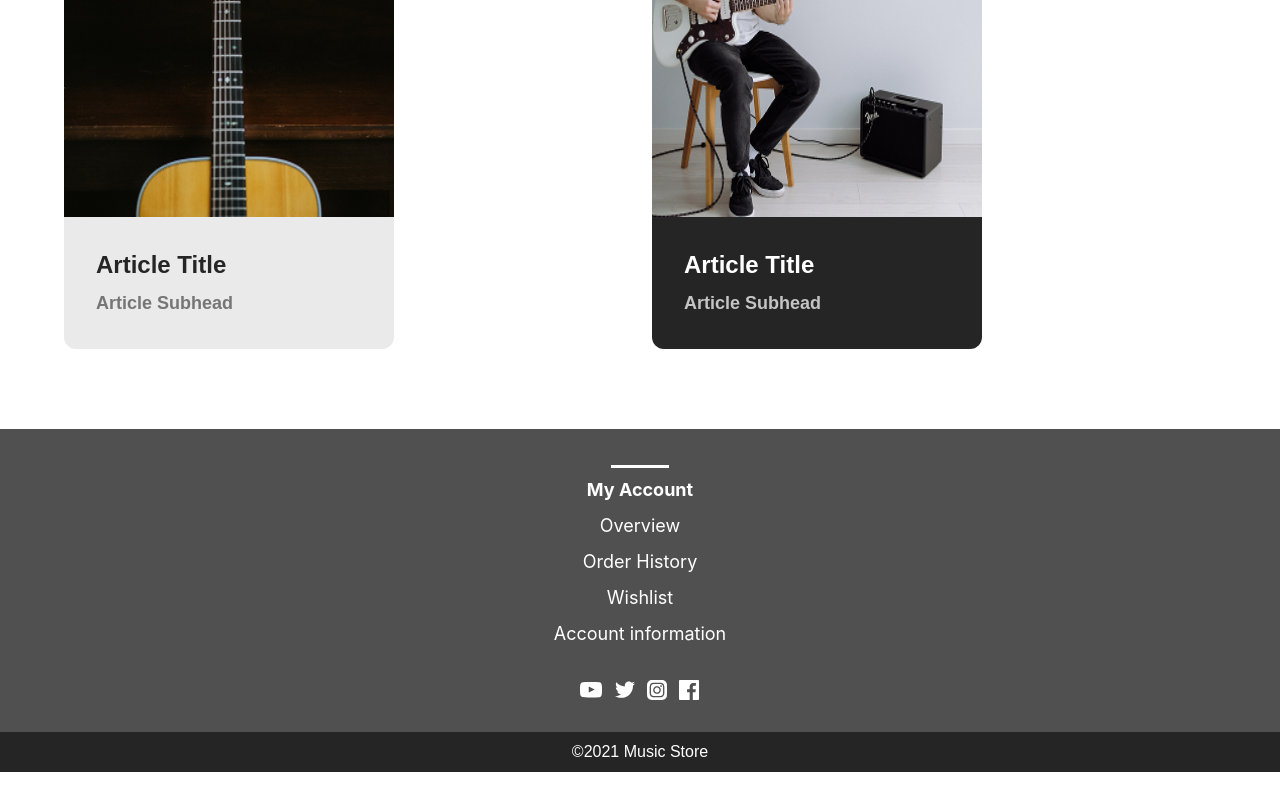
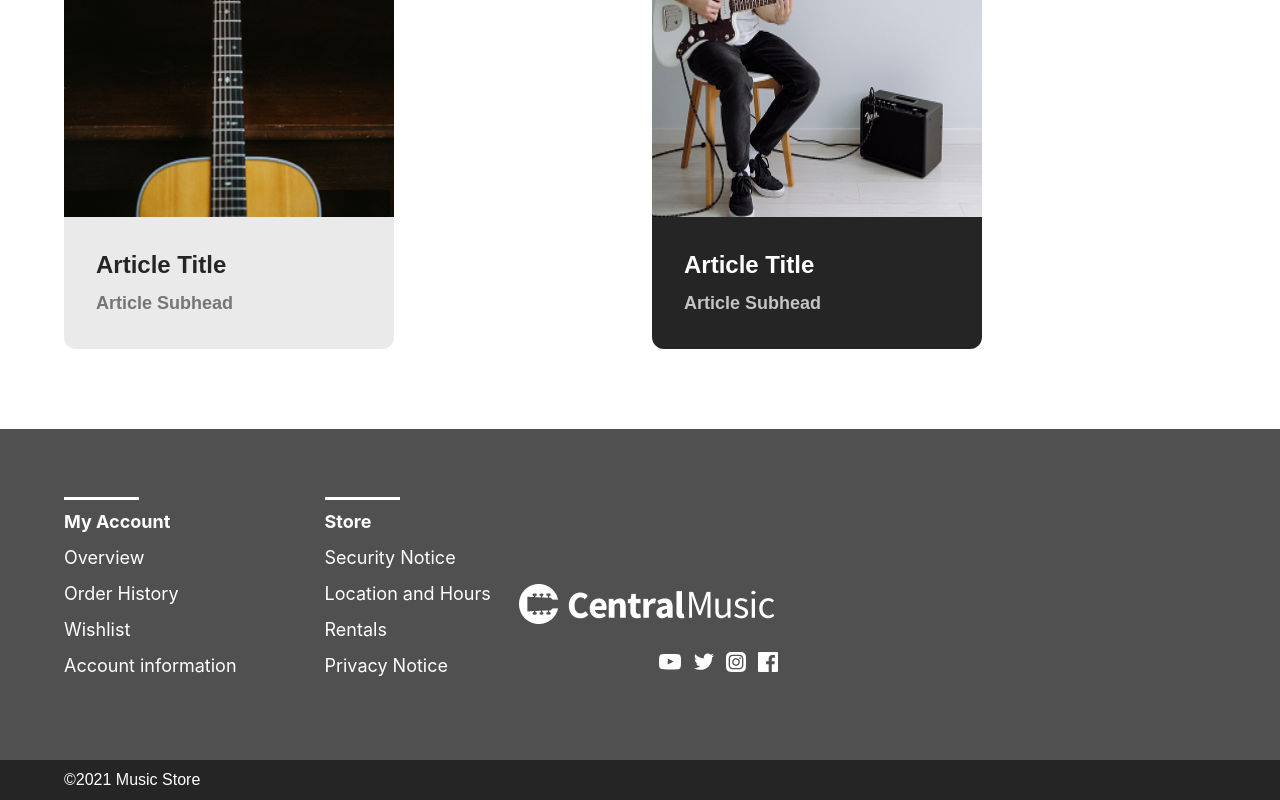
Before and after one commit to annaeugeniyevna/central-music-on-React, a React (Vite) app: page / in a window 1280 px wide. Shown: the part 3733-4533 px from the top of the page. Before the commit the page ends 4505 px from the top, so only its background shows below. Built offline with nearby package versions, Linux system fonts and the light colour scheme.

Commit message:
feat: add responsive style for Footer section

```diff
--- a/src/components/Footer.jsx
+++ b/src/components/Footer.jsx
@@ -2,25 +2,35 @@ import youtubeIcon from "../assets/images/youtube-icon.svg";
 import twitterIcon from "../assets/images/twitter-icon.svg";
 import instIcon from "../assets/images/instagram-icon.svg";
 import facebookIcon from "../assets/images/facebook-icon.svg";
+import logoIcon from "../assets/images/logo.png";
 
 const Footer = () => {
     return (
         <footer
-        className="bg-gray pt-9">
+        className="bg-gray pt-9
+        md:pt-17">
             <div
             className="max-w-[1440px] mx-auto px-[5%]">
                 <div
-                className="pb-8">
+                className="md:flex md:space-between md:items-center md:gap-7">
                     <div
-                    className="max-w-[110px] mx-auto">
+                className="md:flex md:gap-22">
+                    <div
+                    className="pb-8 md:pb-12">
+                    <div
+                    className="max-w-[110px] mx-auto
+                    md:mx-0">
                         <h2
-                        className="font-montserrar font-bold text-lg text-white text-center mb-2">
-                            <span className="block w-[58px] h-[3px] bg-white mx-auto mb-2"></span>
+                        className="font-montserrar font-bold text-lg text-white text-center mb-2
+                        md:text-left">
+                            <span className="block w-[58px] h-[3px] bg-white mx-auto mb-2
+                            md:mx-0 md:w-[75px]"></span>
                             My Account
                         </h2>
                     </div>
                     <ul
-                    className="flex flex-col gap-2 text-center mb-8">
+                    className="flex flex-col gap-2 text-center mb-8
+                    md:text-left">
                         <li>
                             <a href="/"
                             className="font-montserrar font-regular text-lg text-white">
@@ -46,8 +56,58 @@ const Footer = () => {
                             </a>
                         </li>
                     </ul>
+                    </div>
                     <div
-                    className="max-w-[120px] flex flex-row gap-3 mx-auto">
+                    className=" hidden
+                    md:block md:pb-8 md:pb-12">
+                    <div
+                    className="max-w-[110px] mx-auto
+                    md:mx-0">
+                        <h2
+                        className="font-montserrar font-bold text-lg text-white text-center mb-2
+                        md:text-left">
+                            <span className="block w-[58px] h-[3px] bg-white mx-auto mb-2
+                            md:mx-0 md:w-[75px]"></span>
+                            Store
+                        </h2>
+                    </div>
+                    <ul
+                    className="flex flex-col gap-2 text-center mb-8
+                    md:text-left">
+                        <li>
+                            <a href="/"
+                            className="font-montserrar font-regular text-lg text-white">
+                                Security Notice
+                            </a>
+                        </li>
+                        <li>
+                            <a href="/"
+                            className="font-montserrar font-regular text-lg text-white">
+                                Location and Hours
+                            </a>
+                        </li>
+                        <li>
+                            <a href="/"
+                            className="font-montserrar font-regular text-lg text-white">
+                                Rentals
+                            </a>
+                        </li>
+                        <li>
+                            <a href="/"
+                            className="font-montserrar font-regular text-lg text-white">
+                                Privacy Notice
+                            </a>
+                        </li>
+                    </ul>
+                    </div>
+                    </div>
+                    <div>
+                        <img
+                        src={logoIcon} alt="Logo"
+                        className="hidden md:block md:mb-7"/>
+                        <div
+                        className="max-w-[120px] flex flex-row gap-3 mx-auto
+                        md:mx-0 md:ml-35">
                             <img
                             src={youtubeIcon} alt="Youtube"/>
                             <img
@@ -59,12 +119,17 @@ const Footer = () => {
                         </div>
                     </div>
                 </div>
+            </div>
             <div
             className="bg-dark-gray pt-2 pb-2">
+                <div
+                className="px-[5%]">
                     <p
-                className="font-montserrat font-regular text-base text-white text-center">
+                    className="font-montserrat font-regular text-base text-white    text-center
+                    md:text-left">
                         ©2021 Music Store
                     </p>
+                </div>
             </div>
         </footer>
     )
```
Lines whose indentation alone changed are shown as unchanged.
